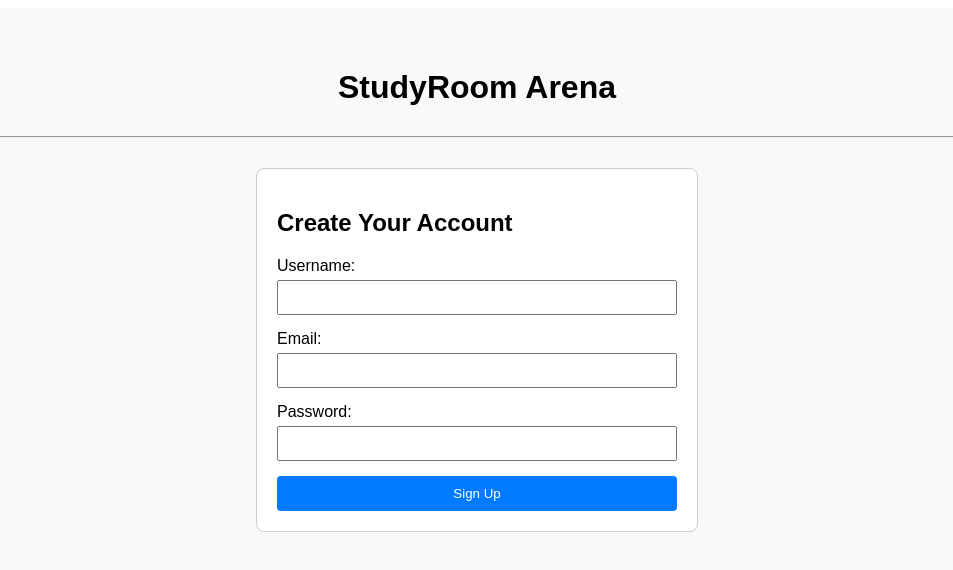
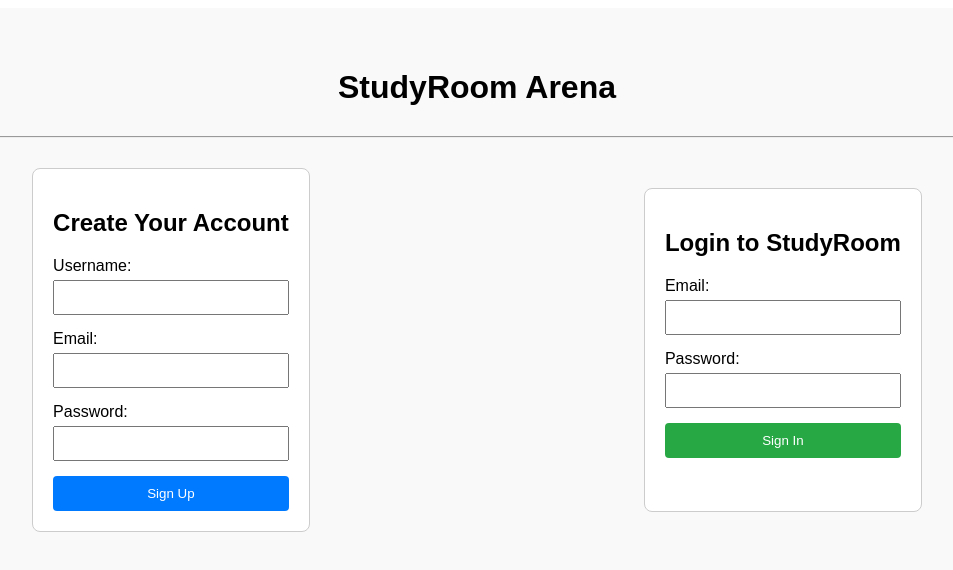
Before and after one commit to nonsensicalraven/studyroom, a React (Vite) app in the folder client/: page / in a window 1280 px wide. Shown: the top 570 px of the page, without its empty margins (163-1116 px from the left). Built offline with nearby package versions, Linux system fonts and the light colour scheme.

Commit message:
feat: implement visual login component with token generation and session overwriting

```diff
--- a/client/src/App.jsx
+++ b/client/src/App.jsx
@@ -1,5 +1,6 @@
 import React from 'react'
 import Register from './components/Register'
+import Login from './components/Login'
 
 function App() {
   return (
@@ -7,7 +8,10 @@ function App() {
       <h1 style={{ textAlign: 'center' }}>StudyRoom Arena</h1>
       <hr style={{ margin: '30px 0', borderColor: '#eee' }} />
 
-      <Register />
+      <div style={{ display: 'flex', justifyContent: 'center', gap: '40px', flexWrap: 'wrap' }}>
+        <Register />
+        <Login />
+      </div>
     </div>
   )
 }
--- /dev/null
+++ b/client/src/components/Login.jsx
@@ -0,0 +1,77 @@
+import React, { useState } from 'react'
+
+function Login() {
+  const [email, setEmail] = useState('')
+  const [password, setPassword] = useState('')
+  const [message, setMessage] = useState('')
+
+  const handleSubmit = async (e) => {
+    e.preventDefault()
+    setMessage('Verifying credentials with the backend vault...')
+
+    try {
+      const response = await fetch('http://localhost:5000/api/auth/login', {
+        method: 'POST',
+        headers: {
+          'Content-Type': 'application/json',
+        },
+        body: JSON.stringify({ email, password }),
+      })
+
+      const data = await response.json()
+
+      if (response.ok) {
+        // 💾 Overwriting the pocket memory with the verified user's token!
+        localStorage.setItem('studyArenaToken', data.token)
+        setMessage(`Welcome back, ${data.user.username}! Secure session token saved.`)
+        console.log("Logged In Successfully! Response:", data)
+      } else {
+        setMessage(`Login Failed: ${data.message || 'Unknown Error'}`)
+      }
+    } catch (error) {
+      console.error("Network Error:", error)
+      setMessage('Could not connect to the backend server.')
+    }
+  }
+
+  return (
+    <div style={{ maxWidth: '400px', margin: '20px auto', padding: '20px', border: '1px solid #ccc', borderRadius: '8px', backgroundColor: '#fff' }}>
+      <h2>Login to StudyRoom</h2>
+      <form onSubmit={handleSubmit}>
+        <div style={{ marginBottom: '15px' }}>
+          <label style={{ display: 'block', marginBottom: '5px' }}>Email:</label>
+          <input
+            type="email"
+            value={email}
+            onChange={(e) => setEmail(e.target.value)}
+            style={{ width: '100%', padding: '8px', boxSizing: 'border-box' }}
+            required
+          />
+        </div>
+
+        <div style={{ marginBottom: '15px' }}>
+          <label style={{ display: 'block', marginBottom: '5px' }}>Password:</label>
+          <input
+            type="password"
+            value={password}
+            onChange={(e) => setPassword(e.target.value)}
+            style={{ width: '100%', padding: '8px', boxSizing: 'border-box' }}
+            required
+          />
+        </div>
+
+        <button type="submit" style={{ width: '100%', padding: '10px', background: '#28a745', color: 'white', border: 'none', borderRadius: '4px', cursor: 'pointer' }}>
+          Sign In
+        </button>
+
+        {message && (
+          <p style={{ marginTop: '15px', padding: '10px', backgroundColor: '#e9ecef', borderRadius: '4px', fontSize: '13px', wordBreak: 'break-all', color: '#333', borderLeft: '4px solid #28a745' }}>
+            {message}
+          </p>
+        )}
+      </form>
+    </div>
+  )
+}
+
+export default Login
```
Also changed, not shown: 2 other files (tests, documents, lock files or other folders).
